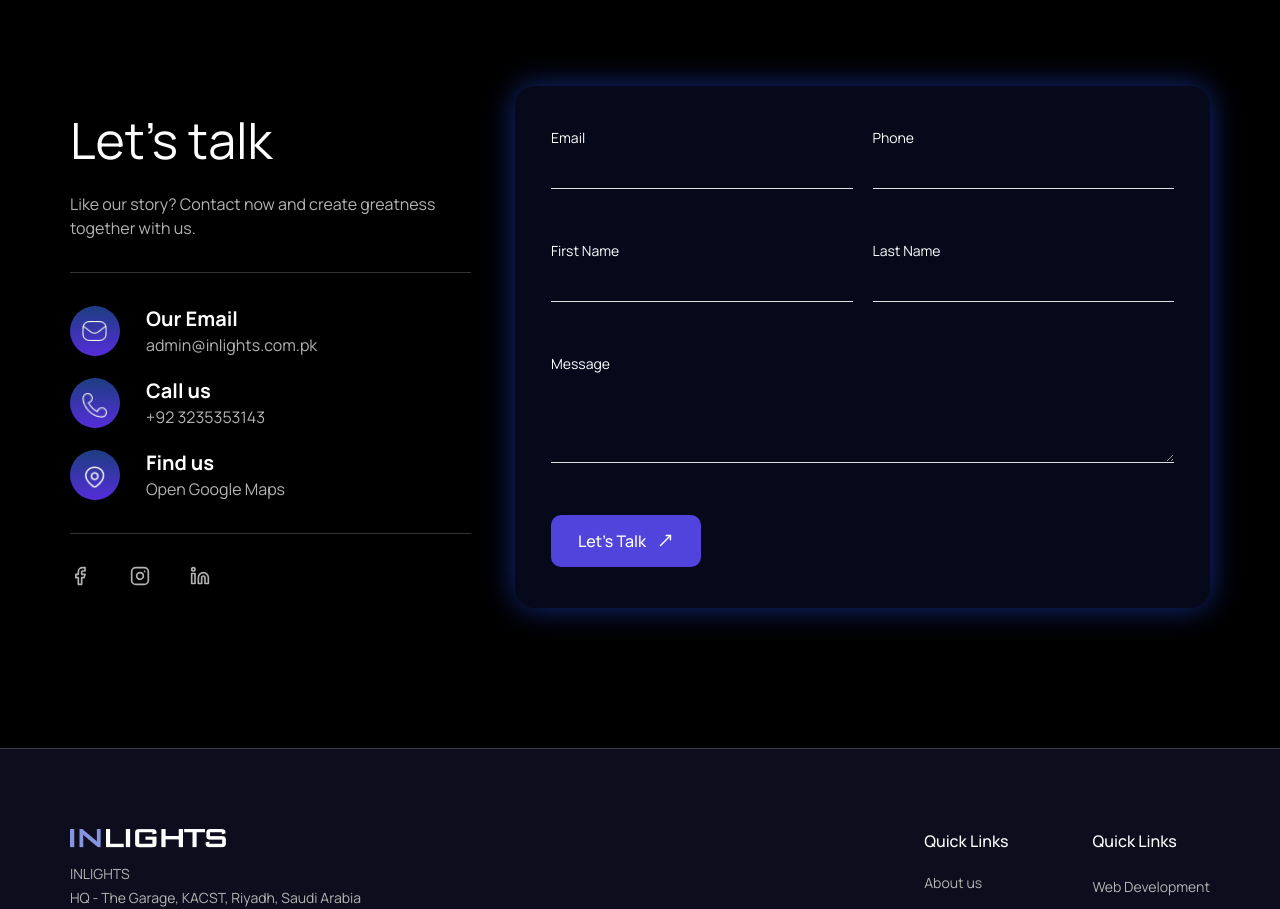
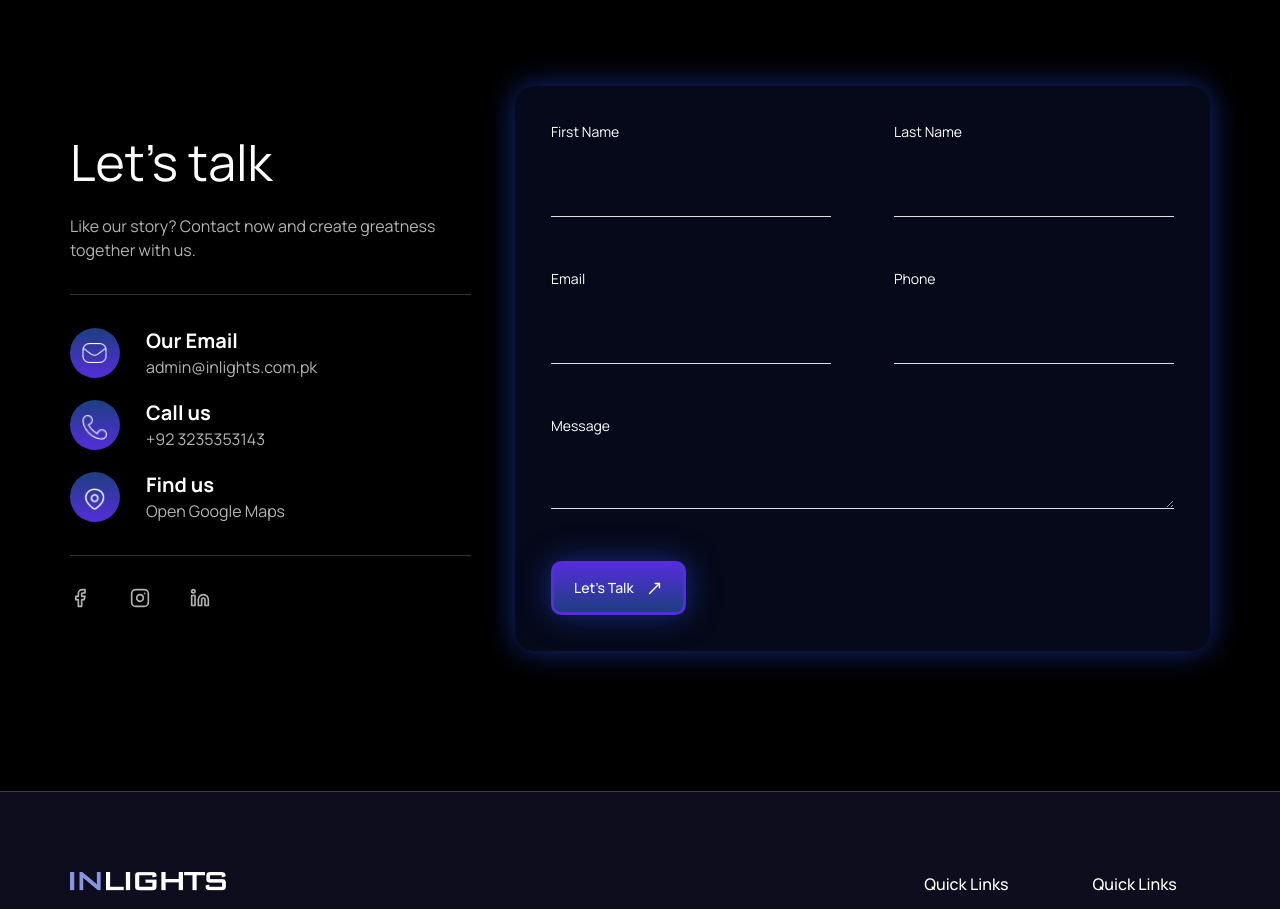
Before and after one commit to chasadch/inlights-website-2, a Next.js app: page / in a window 1280 px wide. Shown: the part 5560-6469 px from the top of the page. Built offline with nearby package versions, Linux system fonts and the light colour scheme.

Commit message:
update contact

```diff
--- a/src/components/Contact/Contact.tsx
+++ b/src/components/Contact/Contact.tsx
@@ -1,5 +1,6 @@
 import { Facebook, Instagram, Linkedin, MoveUpRight } from "lucide-react";
 import Image from "next/image";
+import Button from "../ui/Button";
 
 export default function Contact() {
   return (
@@ -84,56 +85,56 @@ export default function Contact() {
       </div>
 
       {/* Contact Form */}
-      <div className="flex h-[522px] w-[695px] flex-col items-center justify-center gap-[30px] rounded-[20px] bg-[#050919] p-[36px] shadow-shadowCustom">
+      <div className="flex w-[695px] flex-col items-center justify-center gap-[30px] rounded-[20px] bg-[#050919] p-[36px] shadow-shadowCustom">
         <form className="flex w-full flex-col gap-[52px]">
-          <div className="flex gap-[20px]">
+          <div className="flex gap-[63px]">
+            {/* First Name Input */}
+            <div className="flex w-1/2 flex-col gap-[50px]">
+              <label htmlFor="first-name" className="text-size-6 font-normal">
+                First Name
+              </label>
+              <input
+                id="first-name"
+                type="text"
+                className="border-b border-[#DFDFDF] bg-transparent text-white outline-none"
+              />
+            </div>
+
+            {/* Last Name Input */}
+            <div className="flex w-1/2 flex-col gap-[50px]">
+              <label htmlFor="last-name" className="text-size-6 font-normal">
+                Last Name
+              </label>
+              <input
+                id="last-name"
+                type="text"
+                className="border-b border-[#DFDFDF] bg-transparent text-white outline-none"
+              />
+            </div>
+          </div>
+
+          <div className="flex gap-[63px]">
             {/* Email Input */}
-            <div className="flex w-1/2 flex-col">
+            <div className="flex w-1/2 flex-col gap-[50px]">
               <label htmlFor="email" className="text-size-6 font-normal">
                 Email
               </label>
               <input
                 id="email"
                 type="email"
-                className="border-b border-[#DFDFDF] bg-transparent p-2 text-white outline-none"
+                className="border-b border-[#DFDFDF] bg-transparent text-white outline-none"
               />
             </div>
 
             {/* Phone Input */}
-            <div className="flex w-1/2 flex-col">
+            <div className="flex w-1/2 flex-col gap-[50px]">
               <label htmlFor="phone" className="text-size-6 font-normal">
                 Phone
               </label>
               <input
                 id="phone"
                 type="tel"
-                className="border-b border-[#DFDFDF] bg-transparent p-2 text-white outline-none"
-              />
-            </div>
-          </div>
-
-          <div className="flex gap-[20px]">
-            {/* First Name Input */}
-            <div className="flex w-1/2 flex-col">
-              <label htmlFor="first-name" className="text-size-6 font-normal">
-                First Name
-              </label>
-              <input
-                id="first-name"
-                type="text"
-                className="border-b border-[#DFDFDF] bg-transparent p-2 text-white outline-none"
-              />
-            </div>
-
-            {/* Last Name Input */}
-            <div className="flex w-1/2 flex-col">
-              <label htmlFor="last-name" className="text-size-6 font-normal">
-                Last Name
-              </label>
-              <input
-                id="last-name"
-                type="text"
-                className="border-b border-[#DFDFDF] bg-transparent p-2 text-white outline-none"
+                className="border-b border-[#DFDFDF] bg-transparent text-white outline-none"
               />
             </div>
           </div>
@@ -145,19 +146,15 @@ export default function Contact() {
             </label>
             <textarea
               id="message"
-              className="border-b border-[#DFDFDF] bg-transparent p-2 text-white outline-none"
+              className="border-b border-[#DFDFDF] bg-transparent text-white outline-none"
               rows={3}
             />
           </div>
 
           {/* Submit Button */}
-          <button
-            type="submit"
-            className="shadow-custom flex w-[150px] items-center justify-center gap-[11px] rounded-[10px] bg-[#5144DC] px-[20px] py-[14px] transition-opacity hover:opacity-90"
-          >
-            <span className="text-size-5 font-medium">Let&apos;s Talk</span>
-            <MoveUpRight width={17} height={17} />
-          </button>
+          <div>
+            <Button variant="gradient">Let&apos;s Talk</Button>
+          </div>
         </form>
       </div>
     </section>
```
